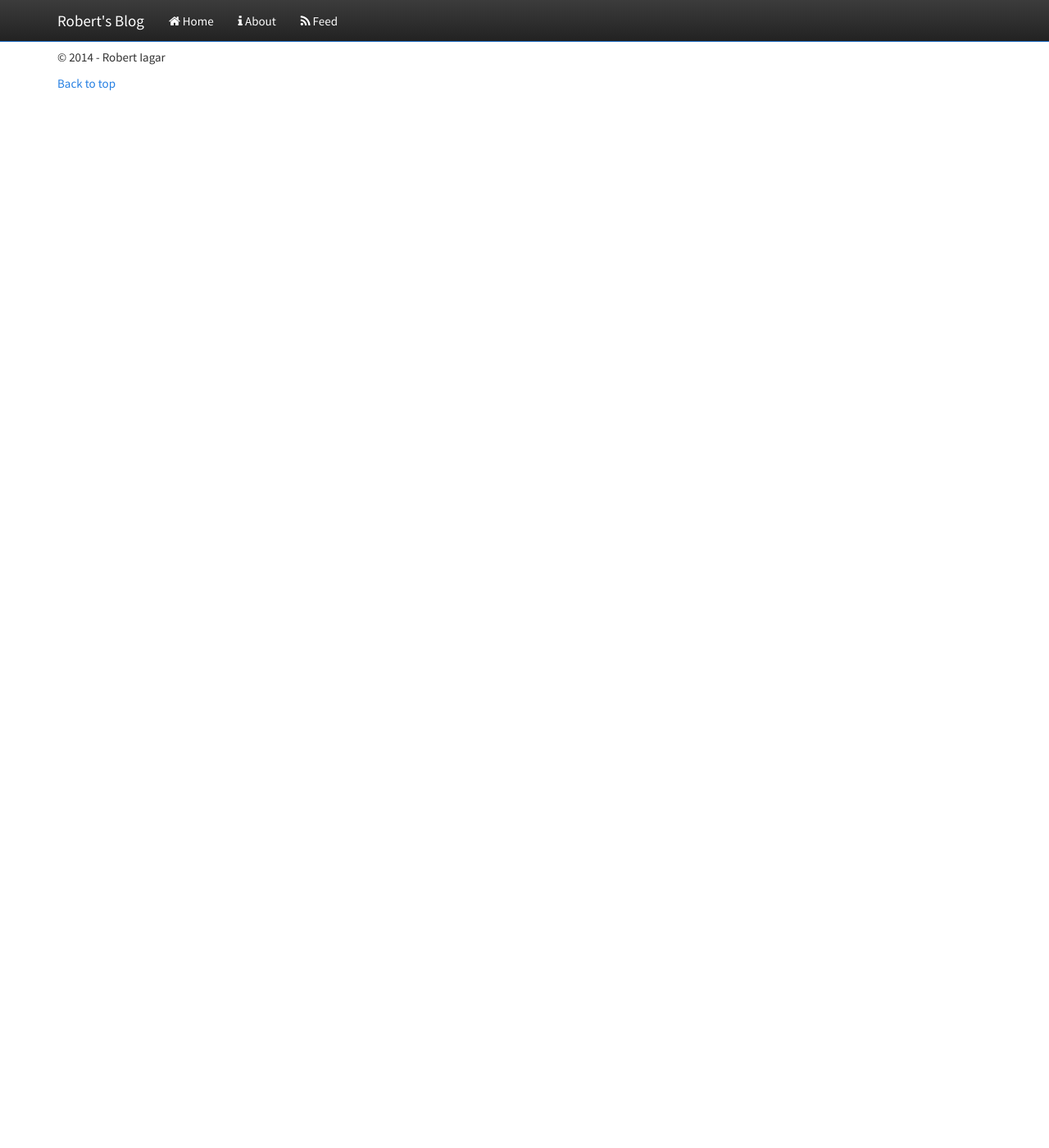
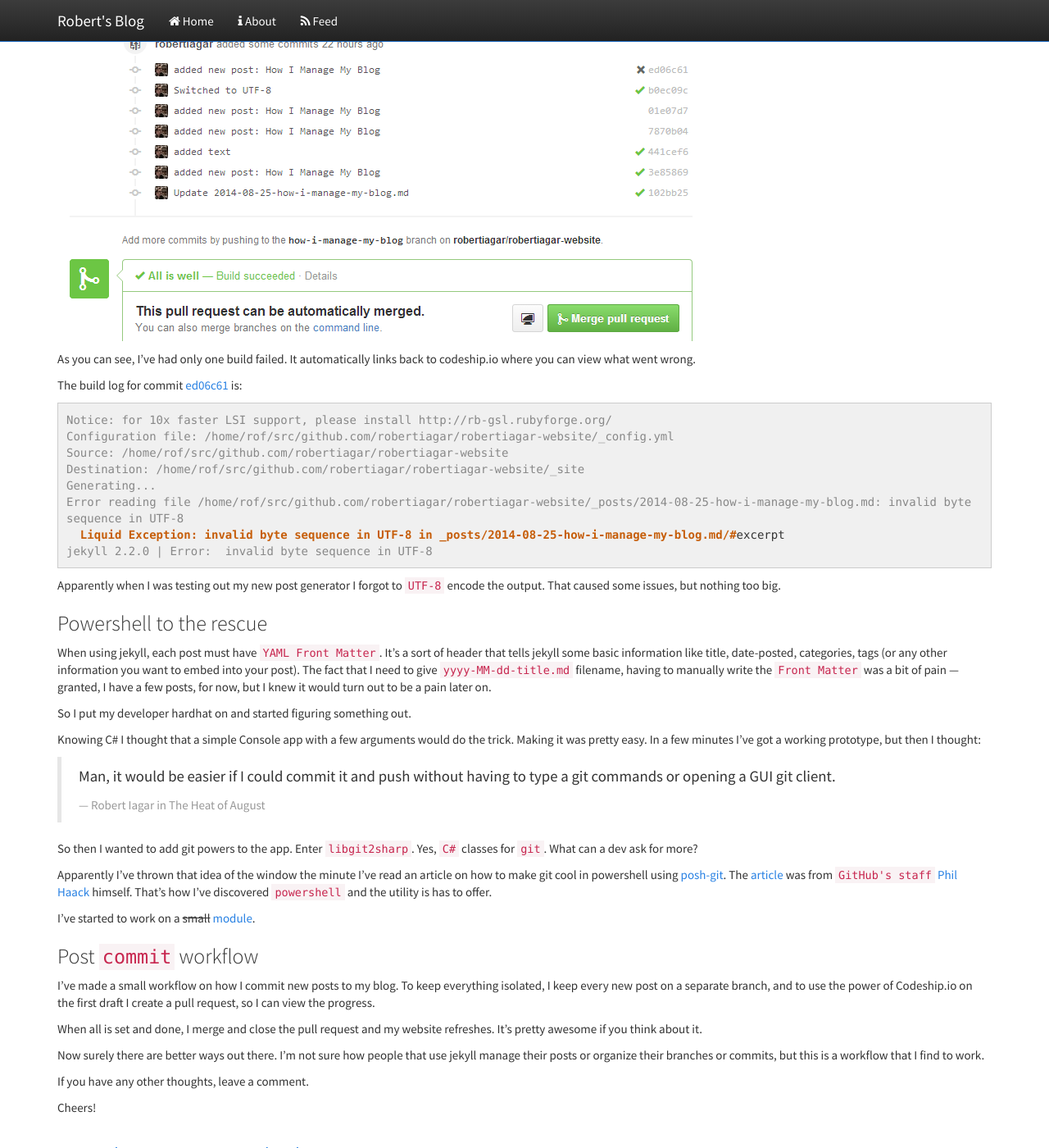
Before and after one commit to robertiagar/robertiagar.com, a Jekyll site: the page built from index.html, in a window 1280 px wide and 1400 px high, scrolled down 1959 px. Shown: the whole window at 82% size. Built offline with Jekyll 4.4.1, drawn with Linux system fonts in a browser that asks for light colours; nearby versions of some CDN libraries; the list of posts is cut into pages by our own code; comment, search, counter and statistics services are not loaded; before the commit the page ends 2082 px from its top, so only the background shows below that; some of the changed text lies outside the part shown.

Commit message:
updated post

```diff
--- a/_posts/2014-08-25-how-i-manage-my-blog.md
+++ b/_posts/2014-08-25-how-i-manage-my-blog.md
@@ -1,9 +1,102 @@
 ---
 title: "How I Manage My Blog"
-layout: Post
+layout: post
 date: 2014-08-25 11:07:33
 category: jekyll
 tags: jekyll, update, how-to, git, powershell
 ---
 
- This is just a test. I will update this post later.
+Before I get into the details, I'm going to say on what I run [jekyll][jekyllrb] locally and then how I made small `powershell` script to manage my posts. Well, actually I wanted to handle the `YML` header generation.
+
+### My setup
+
+I've got a computer running a 64-bit version of Windows 8.1. Nothing fancy, I just re-installed a few days back &mdash; the whole update fiasco, kinda ruined my PC. I've installed the jekyll prerequisites following this guide: [http://jekyll-windows.juthilo.com/][jekyll-windows]
+
+Then I installed the `github-pages` gem from [GitHub][git-hub]. That's pretty much everything I did for jekyll. Again nothing fancy.
+
+A little of [Twitter Bootstrap][bootstrap], a bit of [Bootswatch Cosmo][cosmo] and I have the current setup. It's not much, but I managed to finish it in a couple of days. The interesting part was to try and also integrate a CI (continuous-integration) server. I've made a [Codeship.io][codeship] account a few months back. I trying to make a CI for an old ASP.NET app I was working on. Turns out it didn't accept .NET projects.
+
+### Setting up the CI environment
+Setting up the environment is pretty easy. Once you've made your project on GitHub, head over to [Codeship.io][codeship] and login with your GitHub credentials.
+
+From there, create a new project:
+
+![A new project from codeship.io](/assets/images/posts/image01.PNG)
+
+Select your repository.
+
+Use the following __Setup Commands__:
+{% highlight ruby %}
+rvm use 2.1.0 --install
+bundle install
+bundle update
+export RAILS_ENV=test
+{% endhighlight %}
+
+Use the following __Test Commands__
+{% highlight ruby %}
+bundle exec jekyll build
+{% endhighlight %}
+
+> NOTE: Always make sure you have a gemfile in your repository. Otherwise the  `bundle install bundle update` commands won't work!
+
+Once you've setup your project in Codeship, you're done with it, because it automatically pushes into the `commit status api` of [GitHub][statusapi]. This looks something like this:
+
+![A list of builds from commits into a merge request](/assets/images/posts/image02.png)
+
+As you can see, I've had only one build failed. It automatically links back to codeship.io where you can view what went wrong.
+
+The build log for commit [ed06c61](https://github.com/robertiagar/robertiagar-website/commit/ed06c61f798b2e6b4d514dd835d03b8a62833fb5) is:
+{% highlight console %}
+Notice: for 10x faster LSI support, please install http://rb-gsl.rubyforge.org/
+Configuration file: /home/rof/src/github.com/robertiagar/robertiagar-website/_config.yml
+Source: /home/rof/src/github.com/robertiagar/robertiagar-website
+Destination: /home/rof/src/github.com/robertiagar/robertiagar-website/_site
+Generating...
+Error reading file /home/rof/src/github.com/robertiagar/robertiagar-website/_posts/2014-08-25-how-i-manage-my-blog.md: invalid byte sequence in UTF-8
+  Liquid Exception: invalid byte sequence in UTF-8 in _posts/2014-08-25-how-i-manage-my-blog.md/#excerpt
+jekyll 2.2.0 | Error:  invalid byte sequence in UTF-8
+{% endhighlight %}
+
+Apparently when I was testing out my new post generator I forgot to `UTF-8` encode the output. That caused some issues, but nothing too big.
+
+### Powershell to the rescue
+
+When using jekyll, each post must have `YAML Front Matter`. It's a sort of header that tells jekyll some basic information like title, date-posted, categories, tags (or any other information you want to embed into your post). The fact that I need to give `yyyy-MM-dd-title.md` filename, having to manually write the `Front Matter` was a bit of pain &mdash; granted, I have a few posts, for now, but I knew it would turn out to be a pain later on.
+
+So I put my developer hardhat on and started figuring something out.
+
+Knowing C# I thought that a simple Console app with a few arguments would do the trick. Making it was pretty easy. In a few minutes I've got a working prototype, but then I thought:
+
+> Man, it would be easier if I could commit it and push without having to type a git commands or opening a GUI git client.
+> <footer>Robert Iagar in <cite title="The Heat of August">The Heat of August</cite></footer>
+
+So then I wanted to add git powers to the app. Enter [`libgit2sharp`][libgit2]. Yes, `C#` classes for `git`. What can a dev ask for more?
+
+Apparently I've thrown that idea of the window the minute I've read an article on how to make git cool in powershell using [posh-git][poshgit]. The [article](http://haacked.com/archive/2011/12/13/better-git-with-powershell.aspx/) was from `GitHub's staff` [Phil Haack][haacked] himself. That's how I've discovered `powershell` and the utility is has to offer.
+
+I've started to work on a ~~small~~ [module][jekyll-new-post].
+
+### Post `commit` workflow
+
+I've made a small workflow on how I commit new posts to my blog. To keep everything isolated, I keep every new post on a separate branch, and to use the power of Codeship.io on the first draft I create a pull request, so I can view the progress.
+
+When all is set and done, I merge and close the pull request and my website refreshes. It's pretty awesome if you think about it.
+
+Now surely there are better ways out there. I'm not sure how people that use jekyll manage their posts or organize their branches or commits, but this is a workflow that I find to work.
+
+If you have any other thoughts, leave a comment.
+
+Cheers!
+
+[git-hub]:         https://help.github.com/articles/using-jekyll-with-pages
+[jekyll-windows]:  http://jekyll-windows.juthilo.com/
+[jekyllrb]:        http://jekyllrb.com
+[bootstrap]:       http://getbootstrap.com
+[cosmo]:           http://bootswatch.com/cosmo/
+[codeship]:        http://codeship.io
+[statusapi]:       https://github.com/blog/1227-commit-status-api
+[libgit2]:         https://github.com/libgit2/libgit2sharp
+[poshgit]:         https://github.com/dahlbyk/posh-git
+[haacked]:         http://haacked.com
+[jekyll-new-post]: https://github.com/robertiagar/jekyll-new-post
```
